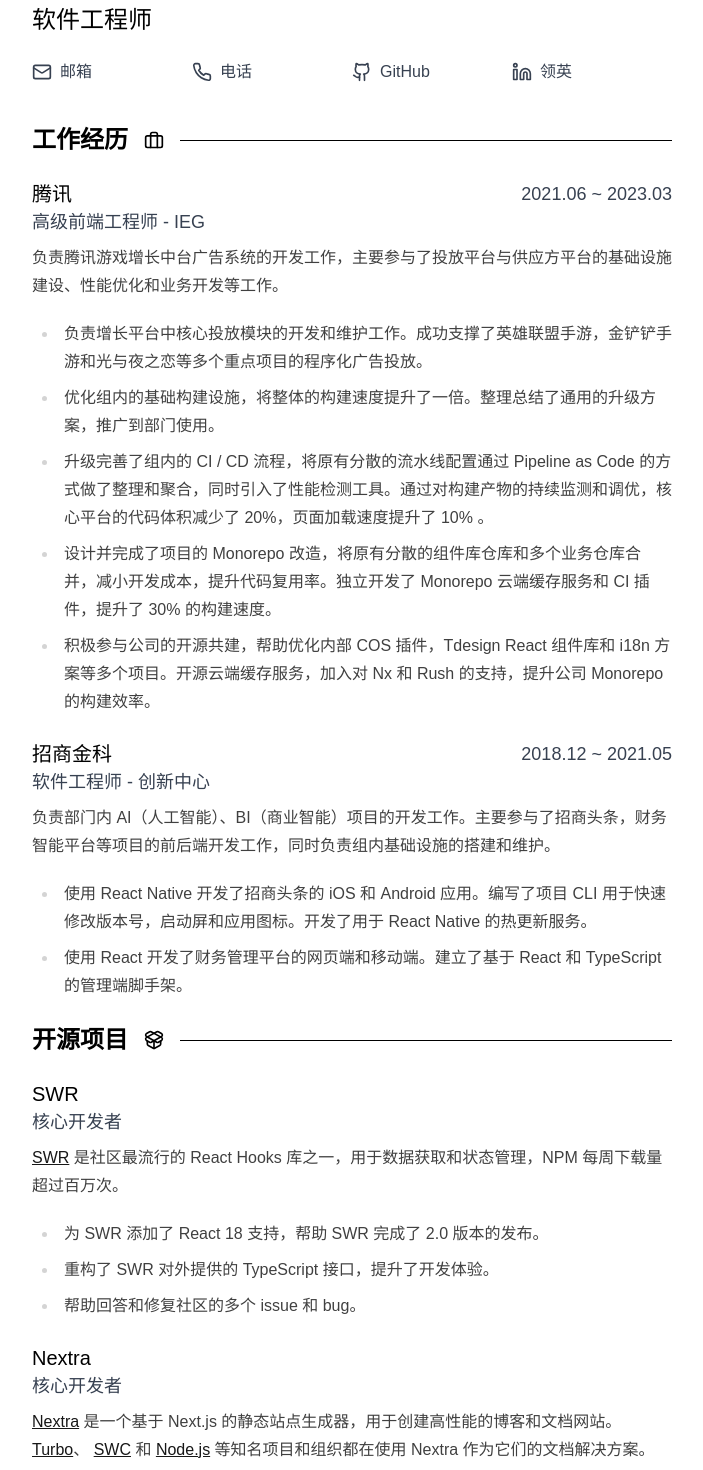
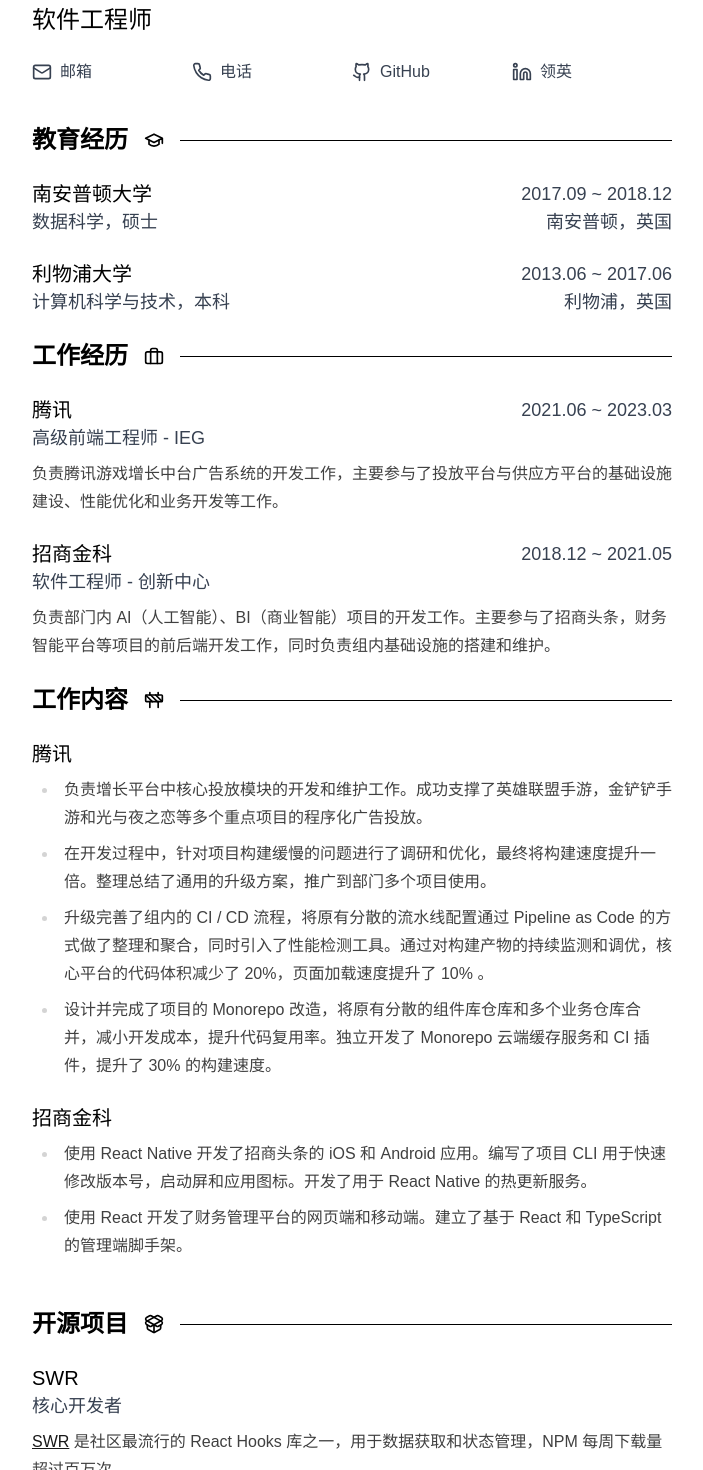
Before and after one commit to promer94/jianli, a Next.js app: page / in a window 1280 px wide. Shown: the part 100-1570 px from the top of the page, without its empty margins (288-991 px from the left). Built offline with nearby package versions, Linux system fonts and the light colour scheme; no server answers.

Commit message:
adjust margin

```diff
--- a/app/page.tsx
+++ b/app/page.tsx
@@ -1,3 +1,4 @@
+import { Contribution } from '~/components/contribution';
 import { Education } from '~/components/education';
 import { OpenSource } from '~/components/open-source';
 import { PersonalInformation } from '~/components/personal-information';
@@ -7,9 +8,10 @@
   return (
     <>
       <PersonalInformation></PersonalInformation>
+      <Education></Education>
       <Work></Work>
+      <Contribution></Contribution>
       <OpenSource></OpenSource>
-      <Education></Education>
     </>
   )
 }
--- /dev/null
+++ b/components/contribution.tsx
@@ -0,0 +1,36 @@
+import { Construction } from 'lucide-react'
+export const Contribution = () => {
+  return (
+    <div className='my-4 md:my-6'>
+      <div className='flex gap-4 items-center'>
+        <div className='text-xl md:text-2xl font-semibold'>工作内容</div>
+        <Construction size={20}></Construction>
+        <div className='flex-1 h-[1px] bg-black'></div>
+      </div>
+      <div className='my-4 md:my-6'>
+        <div className='flex justify-between items-center md:text-xl'>
+          <div className='font-medium md:text-xl'>腾讯</div>
+        </div>
+        <div className='my-2 prose prose-sm prose-neutral max-w-none md:prose-base'>
+          <ul>
+            <li>负责增长平台中核心投放模块的开发和维护工作。成功支撑了英雄联盟手游，金铲铲手游和光与夜之恋等多个重点项目的程序化广告投放。</li>
+            <li>在开发过程中，针对项目构建缓慢的问题进行了调研和优化，最终将构建速度提升一倍。整理总结了通用的升级方案，推广到部门多个项目使用。</li>
+            <li>升级完善了组内的 CI / CD 流程，将原有分散的流水线配置通过 Pipeline as Code 的方式做了整理和聚合，同时引入了性能检测工具。通过对构建产物的持续监测和调优，核心平台的代码体积减少了 20%，页面加载速度提升了 10% 。</li>
+            <li>设计并完成了项目的 Monorepo 改造，将原有分散的组件库仓库和多个业务仓库合并，减小开发成本，提升代码复用率。独立开发了 Monorepo 云端缓存服务和 CI 插件，提升了 30% 的构建速度。</li>
+          </ul>
+        </div>
+      </div>
+      <div className='my-4 md:my-6'>
+        <div className='flex justify-between items-center md:text-xl'>
+          <div className='font-medium md:text-xl'>招商金科</div>
+        </div>
+        <div className='my-2 prose prose-sm prose-neutral max-w-none md:prose-base'>
+          <ul>
+            <li>使用 React Native 开发了招商头条的 iOS 和 Android 应用。编写了项目 CLI 用于快速修改版本号，启动屏和应用图标。开发了用于 React Native 的热更新服务。</li>
+            <li>使用 React 开发了财务管理平台的网页端和移动端。建立了基于 React 和 TypeScript 的管理端脚手架。</li>
+          </ul>
+        </div>
+      </div>
+    </div>
+  )
+}
--- a/components/education.tsx
+++ b/components/education.tsx
@@ -1,13 +1,13 @@
 import { GraduationCap } from 'lucide-react'
 export const Education = () => {
   return (
-    <div className='mt-6 md:mt-12'>
+    <section className='my-6 md:my-6'>
       <div className='flex gap-4 items-center'>
         <div className='text-xl md:text-2xl font-semibold'>教育经历</div>
         <GraduationCap size={20}></GraduationCap>
         <div className='flex-1 h-[1px] bg-black'></div>
       </div>
-      <div className='mt-4 md:mt-8'>
+      <div className='my-6 md:my-6'>
         <div className='flex justify-between items-center md:text-xl'>
           <div className='font-medium md:text-xl'>南安普顿大学</div>
           <div className='text-gray-700 text-sm md:text-lg'>2017.09 ~ 2018.12</div>
@@ -17,7 +17,7 @@
           <div className='text-gray-700'>南安普顿，英国</div>
         </div>
       </div>
-      <div className='mt-4 md:mt-8'>
+      <div className='my-6 md:my-6'>
         <div className='flex justify-between items-center md:text-xl'>
           <div className='font-medium md:text-xl'>利物浦大学</div>
           <div className='text-gray-700 text-sm md:text-lg'>2013.06 ~ 2017.06</div>
@@ -27,6 +27,6 @@
           <div className='text-gray-700'>利物浦，英国</div>
         </div>
       </div>
-    </div>
+    </section>
   )
 }
--- a/components/open-source.tsx
+++ b/components/open-source.tsx
@@ -48,7 +48,7 @@
 
 export const OpenSource = () => {
   return (
-    <div className='my-4 md:my-6'>
+    <div className='my-4 md:my-12'>
       <div className='flex gap-4 items-center'>
         <div className='text-xl md:text-2xl font-semibold'>开源项目</div>
         <PackageOpen size={20}></PackageOpen>
--- a/components/work.tsx
+++ b/components/work.tsx
@@ -15,13 +15,6 @@
         <div className='text-gray-700 text-sm md:text-lg'>高级前端工程师 - IEG</div>
         <div className='my-2 prose prose-sm prose-neutral max-w-none md:prose-base'>
           <p>负责腾讯游戏增长中台广告系统的开发工作，主要参与了投放平台与供应方平台的基础设施建设、性能优化和业务开发等工作。</p>
-          <ul>
-            <li>负责增长平台中核心投放模块的开发和维护工作。成功支撑了英雄联盟手游，金铲铲手游和光与夜之恋等多个重点项目的程序化广告投放。</li>
-            <li>优化组内的基础构建设施，将整体的构建速度提升了一倍。整理总结了通用的升级方案，推广到部门使用。</li>
-            <li>升级完善了组内的 CI / CD 流程，将原有分散的流水线配置通过 Pipeline as Code 的方式做了整理和聚合，同时引入了性能检测工具。通过对构建产物的持续监测和调优，核心平台的代码体积减少了 20%，页面加载速度提升了 10% 。</li>
-            <li>设计并完成了项目的 Monorepo 改造，将原有分散的组件库仓库和多个业务仓库合并，减小开发成本，提升代码复用率。独立开发了 Monorepo 云端缓存服务和 CI 插件，提升了 30% 的构建速度。</li>
-            <li>积极参与公司的开源共建，帮助优化内部 COS 插件，Tdesign React 组件库和 i18n 方案等多个项目。开源云端缓存服务，加入对 Nx 和 Rush 的支持，提升公司 Monorepo 的构建效率。</li>
-          </ul>
         </div>
       </div>
       <div className='my-4 md:my-6'>
@@ -32,10 +25,6 @@
         <div className='text-gray-700 text-sm md:text-lg'>软件工程师 - 创新中心</div>
         <div className='my-2 prose prose-sm prose-neutral max-w-none md:prose-base'>
           <p>负责部门内 AI（人工智能）、BI（商业智能）项目的开发工作。主要参与了招商头条，财务智能平台等项目的前后端开发工作，同时负责组内基础设施的搭建和维护。</p>
-          <ul>
-            <li>使用 React Native 开发了招商头条的 iOS 和 Android 应用。编写了项目 CLI 用于快速修改版本号，启动屏和应用图标。开发了用于 React Native 的热更新服务。</li>
-            <li>使用 React 开发了财务管理平台的网页端和移动端。建立了基于 React 和 TypeScript 的管理端脚手架。</li>
-          </ul>
         </div>
       </div>
     </div>
```
